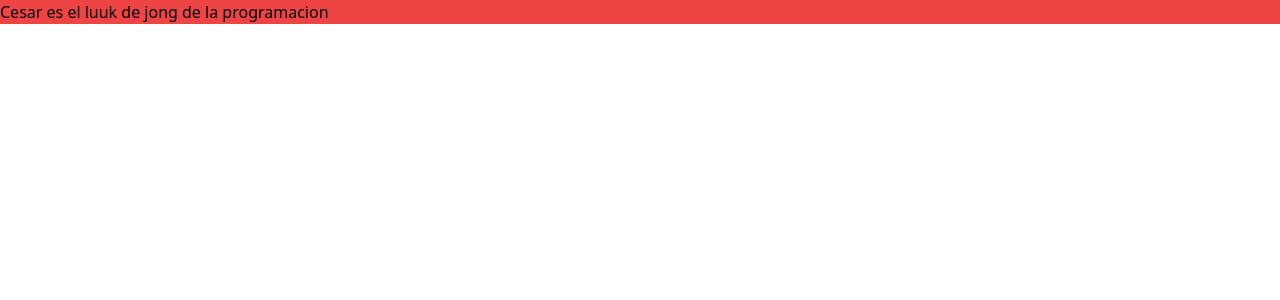
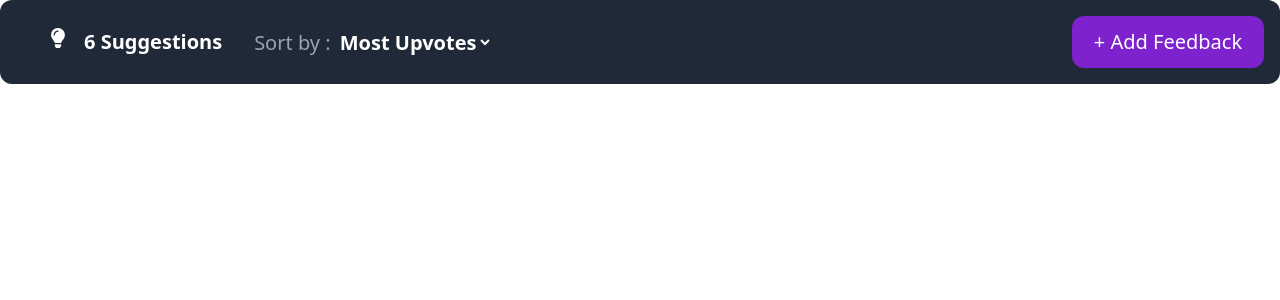
Before and after one commit to JulioFuentes2021/feedback-app, a React (Vite) app: page / in a window 1280 px wide. Shown: the top 300 px of the page. Built offline with nearby package versions, Linux system fonts and the light colour scheme.

Commit message:
Add feedback is created

```diff
--- a/package.json
+++ b/package.json
@@ -8,7 +8,8 @@
   },
   "dependencies": {
     "react": "^17.0.2",
-    "react-dom": "^17.0.2"
+    "react-dom": "^17.0.2",
+    "react-icons": "^4.3.1"
   },
   "devDependencies": {
     "@vitejs/plugin-react": "^1.0.7",
--- /dev/null
+++ b/src/components/AddFeedback.jsx
@@ -0,0 +1,38 @@
+import React from "react";
+import { FaLightbulb } from "react-icons/fa";
+
+const AddFeedback = () => {
+	return (
+		<div className="text-xl rounded-xl p-4 text-white flex items-center justify-between  bg-gray-800">
+			<article className="flex">
+				<div className="mx-4 hidden md:flex">
+					<section className="mx-4">
+						<FaLightbulb />
+					</section>
+					<section className="font-bold">6 Suggestions</section>
+				</div>
+				<div className="mx-4">
+					<span className="text-gray-400">Sort by : </span>
+					<select
+						name="sort"
+						id="options"
+						className="bg-gray-800 font-semibold outline-none"
+					>
+						<option className="" value="MostUpvotes">
+							Most Upvotes
+						</option>
+						<option value="LessUpvotes">Less Upvotes</option>
+					</select>
+				</div>
+			</article>
+			<button
+				type="button"
+				className="p-3 w-48 rounded-xl hover:bg-purple-600 outline-none bg-purple-700"
+			>
+				+ Add Feedback
+			</button>
+		</div>
+	);
+};
+
+export default AddFeedback;
```
Also changed, not shown: src/main.jsx (+9 -9 lines), 1 other file (tests, documents, lock files or other folders).
